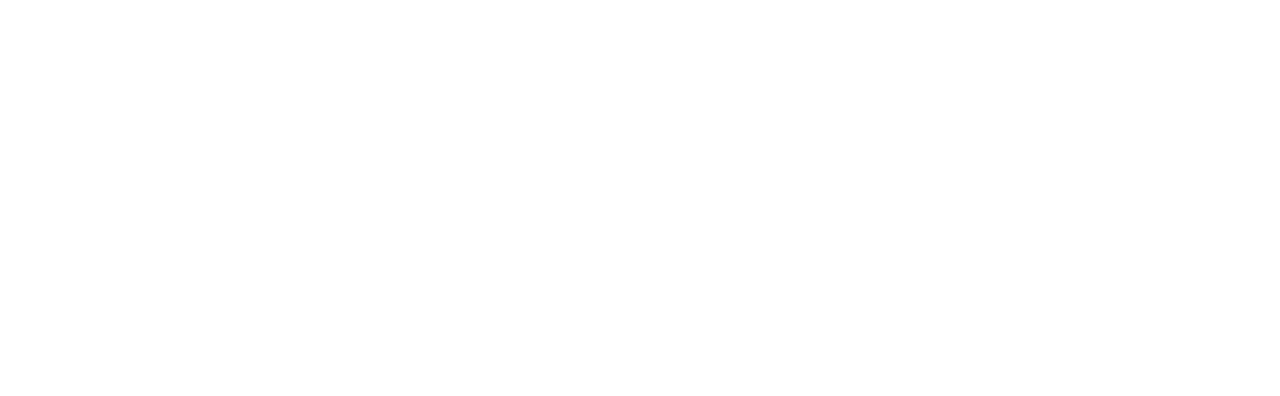
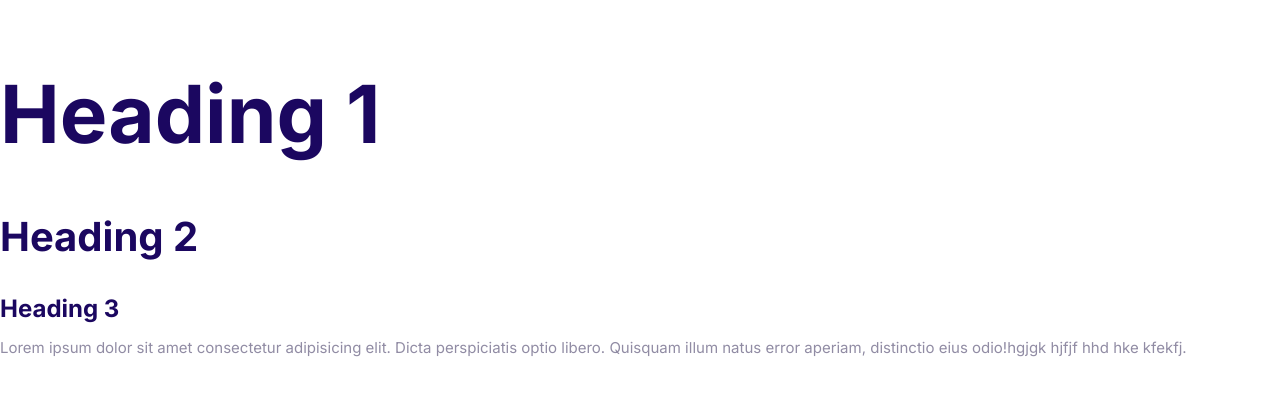
Before and after one commit to kiran-pannu/kiran, a plain HTML site: page index.html in a window 1280 px wide. Drawn offline with Linux system fonts and the light colour scheme.

Commit message:
Define the styles for fonts.

```diff
--- a/css/styles.css
+++ b/css/styles.css
@@ -5,3 +5,43 @@
     --color-heading:#1b0760;
     --color-body:#918ca4;
 }
+html{
+    font-size: 62.5%;
+}
+body{
+    font-family: inter,Arial, Helvetica, sans-serif;
+    font-size: 2.4rem;
+    line-height: 1.5;
+    color: var(--color-body);
+
+}
+h1,h2,h3{
+    color: var(--color-heading);
+    margin-bottom: 1rem;
+}
+h1{
+    font-size: 7rem;
+}
+h2{
+    font-size: 4rem;
+}
+h3{
+    font-size: 3rem;
+}
+p{
+    margin-top: 0;
+}
+@media screen and (min-width:1024px){
+    body{
+        font-size: 1.5rem;
+    }
+    h1{
+        font-size: 8rem;
+    }
+    h2{
+        font-size: 4rem;
+    }
+    h3{
+        font-size: 2.4rem;
+    }
+}
--- a/index.html
+++ b/index.html
@@ -5,8 +5,23 @@
     <meta http-equiv="X-UA-Compatible" content="IE=edge" />
     <meta name="viewport" content="width=device-width, initial-scale=1.0" />
     <title>Document</title>
+    <link rel="preconnect" href="https://fonts.googleapis.com" />
+    <link rel="preconnect" href="https://fonts.gstatic.com" crossorigin />
+    <link
+      href="https://fonts.googleapis.com/css2?family=Inter:wght@400;700&display=swap"
+      rel="stylesheet"
+    />
     <link rel="stylesheet" href="css/normalize.css" />
     <link rel="stylesheet" href="css/styles.css" />
   </head>
-  <body></body>
+  <body>
+    <h1>Heading 1</h1>
+    <h2>Heading 2</h2>
+    <h3>Heading 3</h3>
+    <p>
+      Lorem ipsum dolor sit amet consectetur adipisicing elit. Dicta
+      perspiciatis optio libero. Quisquam illum natus error aperiam, distinctio
+      eius odio!hgjgk hjfjf hhd hke kfekfj.
+    </p>
+  </body>
 </html>
```
